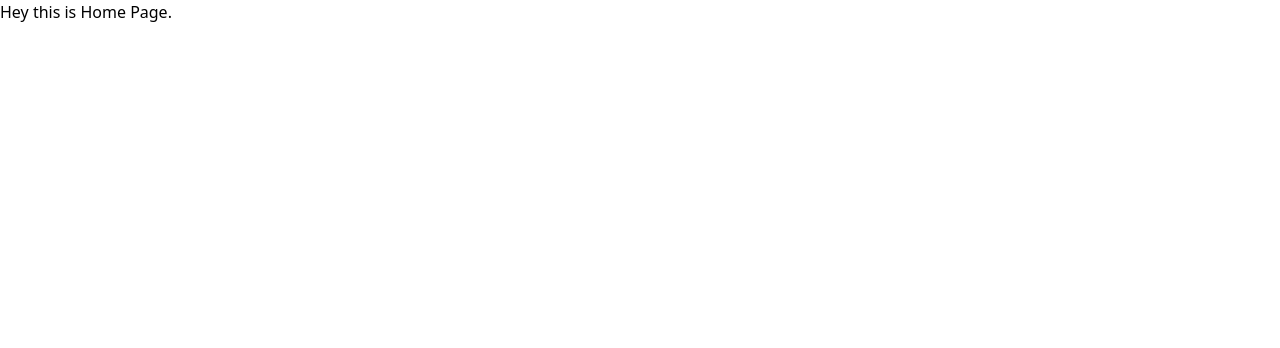
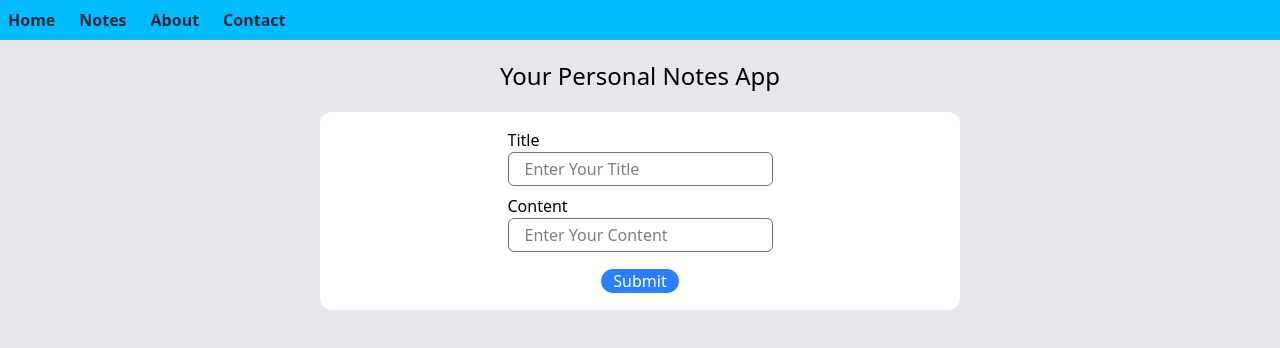
Before and after one commit to D-Sync-Vivek/Note-App, a Next.js app: page / in a window 1280 px wide. Shown: the top 348 px of the page. Built offline with nearby package versions, Linux system fonts and the light colour scheme.

Commit message:
Connected backend to frontend

```diff
--- /dev/null
+++ b/app/about/page.js
@@ -0,0 +1,14 @@
+import React from 'react'
+
+const about = () => {
+  return (
+    <>
+    <main className='md:w-1/2 m-3 md:m-auto mt-20 bg-white p-5 py-10 rounded-xl'>
+        <div className='font-semibold text-4xl flex h-20 justify-center items-center'>About Page</div>
+        <section>Lorem ipsum dolor sit amet consectetur, adipisicing elit. Consequatur dolores deleniti odit commodi rem laborum, consectetur rerum deserunt eius assumenda.</section>
+    </main>
+    </>
+  )
+}
+
+export default about
--- a/app/layout.js
+++ b/app/layout.js
@@ -1,5 +1,6 @@
 import { Geist, Geist_Mono } from "next/font/google";
 import "./globals.css";
+import Navbar from '@/components/Navbar'
 
 const geistSans = Geist({
   variable: "--font-geist-sans",
@@ -20,8 +21,9 @@ export default function RootLayout({ children }) {
   return (
     <html lang="en">
       <body
-        className={`${geistSans.variable} ${geistMono.variable} antialiased`}
+        className={`${geistSans.variable} ${geistMono.variable} antialiased bg-gray-200`}
       >
+        <Navbar/>
         {children}
       </body>
     </html>
--- /dev/null
+++ b/app/notes/page.js
@@ -0,0 +1,44 @@
+"use client";
+
+import React from "react";
+import { useEffect, useState } from "react";
+const page = () => {
+  const [notes, setNotes] = useState([]);
+  const [loading, setLoading] = useState(true);
+
+  useEffect(() => {
+    const fetchNotes = async () => {
+      try {
+        const res = await fetch("/api/notes");
+        const json = await res.json();
+        setNotes(json.data);
+      } catch (err) {
+        console.error("Error fetching notes : ", err);
+      } finally {
+        setLoading(false);
+      }
+    };
+
+    fetchNotes();
+  }, []);
+  return (
+    <>
+      <div className="flex flex-col justify-center items-center mt-10 md:w-1/2 md:m-auto m-3 rounded-xl p-3 py-10 bg-white">
+        <h1 className="text-2xl font-semibold mb-5">All Notes</h1>
+        {loading ? (
+          <p>Loading...</p>
+        ) : (
+          <ul>
+            {notes.map((note) => (
+              <li key={note._id}>
+                <strong>{note.title}</strong> : {note.content}
+              </li>
+            ))}
+          </ul>
+        )}
+      </div>
+    </>
+  );
+};
+
+export default page;
--- a/app/page.js
+++ b/app/page.js
@@ -1,6 +1,11 @@
-
+import Form from '@/components/Form'
 export default function Home() {
   return (
-    <div>Hey this is Home Page.</div>
+    <>
+      <main>
+        <div className='text-center mt-5 mb-5 text-2xl'>Your Personal Notes App</div>
+        <Form/>
+      </main>
+    </>
   );
 }
--- /dev/null
+++ b/components/Form.js
@@ -0,0 +1,80 @@
+"use client";
+import React, { useState } from "react";
+
+const Form = () => {
+  const [title, setTitle] = useState("");
+  const [content, setContent] = useState("");
+  const [loading, setLoading] = useState(false);
+  const [message, setMessage] = useState("");
+
+  const onSubmit = async (e) => {
+    e.preventDefault(); // stop page reload
+    setLoading(true);
+    setMessage("");
+
+    try {
+      const res = await fetch("/api/notes", {
+        method: "POST",
+        headers: {
+          "Content-Type": "application/json",
+        },
+        body: JSON.stringify({ title, content }),
+      });
+
+      const json = await res.json();
+
+
+      if (res.ok) {
+        setMessage("✅ Note Added Successful");
+        setTitle("");
+        setContent("");
+      } else {
+        setMessage("❌ Error: " + json.message);
+      }
+    } catch (err) {
+      console.error("Error submitting note:", err);
+      setMessage("❌ Something went wrong.");
+    } finally {
+      setLoading(false);
+    }
+  };
+
+  return (
+    <form
+      onSubmit={onSubmit}
+      className="flex flex-col gap-2 justify-center items-center bg-white md:w-1/2 md:m-auto p-4 rounded-xl m-3"
+    >
+      <div className="title">
+        <div>Title</div>
+        <input
+          value={title}
+          onChange={(e) => setTitle(e.target.value)}
+          type="text"
+          placeholder="Enter Your Title"
+          className="px-4 p-1 border-1 border-gray-500 rounded-md"
+        />
+      </div>
+      <div className="content">
+        <div>Content</div>
+        <input
+          value={content}
+          onChange={(e) => setContent(e.target.value)}
+          type="text"
+          placeholder="Enter Your Content"
+          className="px-4 py-1 border-1 border-gray-500 rounded-md"
+        />
+      </div>
+
+      <button
+        type="submit"
+        disabled={loading}
+        className="border-1 px-3 rounded-full mt-2 bg-blue-500 text-white hover:bg-blue-600 disabled:opacity-50"
+      >
+        {loading ? "Submitting" : "Submit"}
+      </button>
+      {message && <p>{message}</p>}
+    </form>
+  );
+};
+
+export default Form;
--- /dev/null
+++ b/components/Navbar.js
@@ -0,0 +1,16 @@
+import React from 'react'
+import Link from 'next/link'
+const Navbar = () => {
+  return (
+    <nav className='flex  p-2 bg-sky-400 items-center font-semibold'>
+        <ul className='flex gap-6'>
+            <Link href='/'><li className='text-gray-800 hover:text-black'>Home</li></Link>
+            <Link href='/notes'><li className='text-gray-800 hover:text-black'>Notes</li></Link>
+            <Link href='/about'><li className='text-gray-800 hover:text-black'>About</li></Link>
+            <Link href='/contact'><li className='text-gray-800 hover:text-black'>Contact</li></Link>
+        </ul>
+    </nav>
+  )
+}
+
+export default Navbar
```
Also changed, not shown: app/contact/page.js (added, +14 -0 lines).
